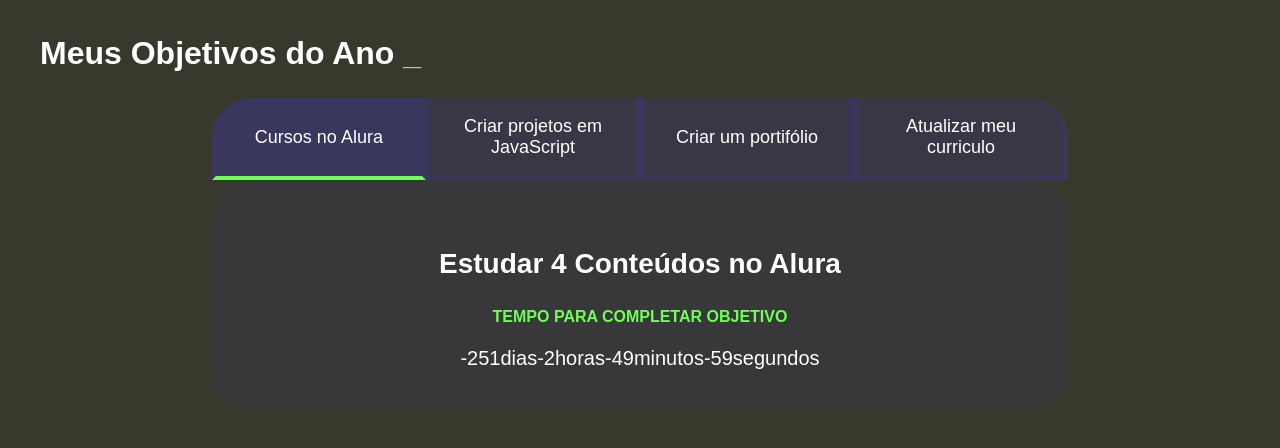
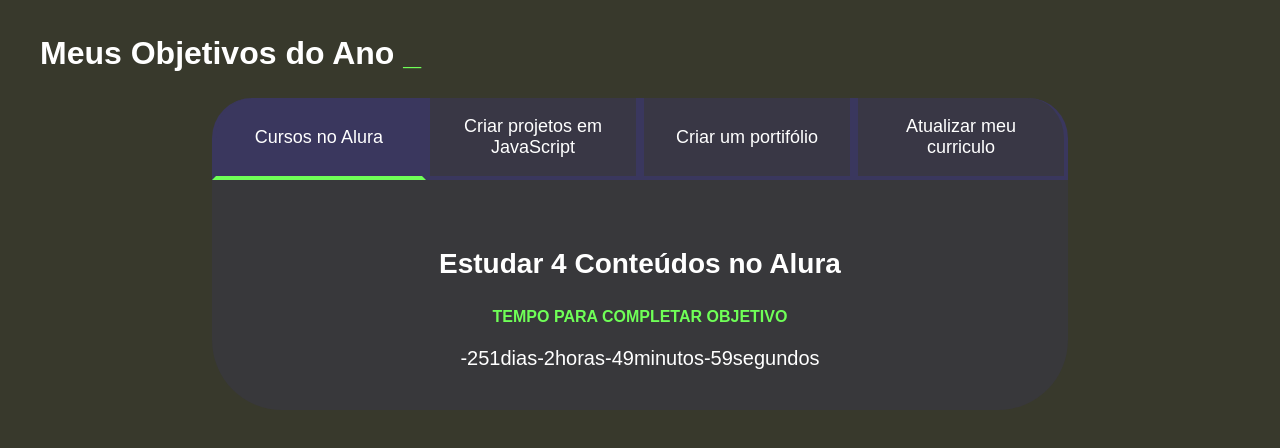
Before and after one commit to Lemelyn27/3B-2024, a plain HTML site: page index.html in a window 1280 px wide. Drawn offline with Linux system fonts and the light colour scheme.

Commit message:
arrendondamento total

```diff
--- a/style.css
+++ b/style.css
@@ -58,7 +58,7 @@
     .abas-textos{
     background-color: var(--texto-funfo);
     padding: 40px;
-    border-radius: 40px 40px 40px 40px;
+    border-radius: 0px 0px 70px 70px;
     }
     .aba-conteudo.ativo{
     display: block;
```
